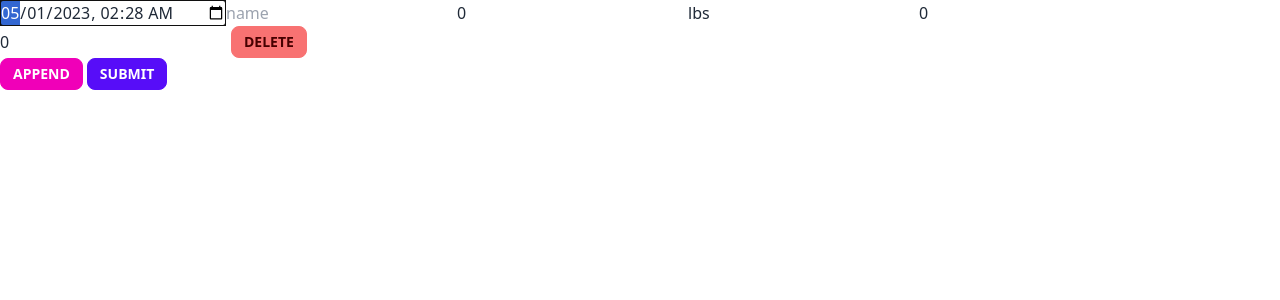
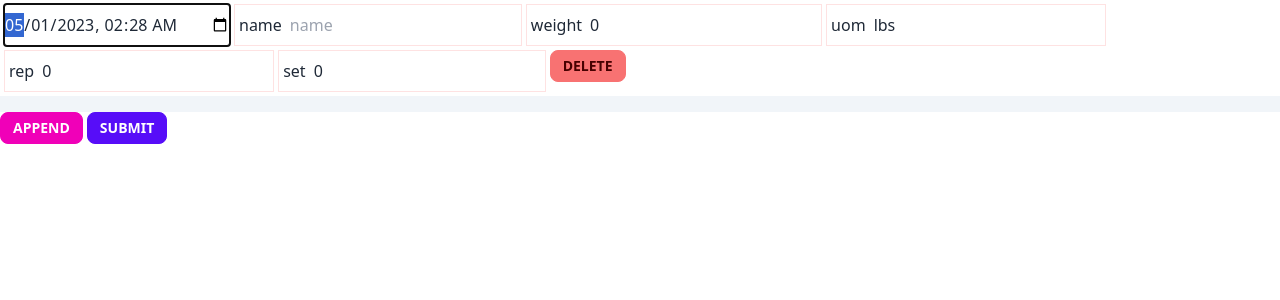
Before and after one commit to odjhey/progressive-overload-is-the-name-of-the-game, a React (Vite) app: page / in a window 1280 px wide. Both pictures are taken after a click on the button "APPEND". Shown: the top 300 px of the page. Built offline with nearby package versions, Linux system fonts and the light colour scheme.

Commit message:
feat: add some styling

```diff
--- a/src/App.tsx
+++ b/src/App.tsx
@@ -1,4 +1,4 @@
-import { useEffect } from "react";
+import { PropsWithChildren, useEffect } from "react";
 import { useForm, useFieldArray, } from "react-hook-form";
 
 type FormValues = {
@@ -11,6 +11,16 @@ type FormValues = {
     rep: number;
   }[];
 };
+
+const LabeledFieldLayout = ({ children }: PropsWithChildren) => {
+  return (
+
+    <div className="flex gap-1 border border-solid border-red-100">
+      {children}
+    </div>
+
+  )
+}
 
 
 export default function App() {
@@ -46,14 +56,18 @@ export default function App() {
     localStorage.setItem(lskey, JSON.stringify(data))
   }
 
+  const TAB_FIELD_COUNT = 6
+
   return (
     <div>
       <form onSubmit={handleSubmit(onSubmit)}>
         {fields.map((field, index) => {
           return (
             <div key={field.id}>
-              <section className="flex flex-wrap" key={field.id}>
+              <section className="flex flex-wrap gap-1 p-1" key={field.id}>
+
                 <input
+                  tabIndex={1 + (index * TAB_FIELD_COUNT)}
                   {...register(`lifts.${index}.date` as const, {
                     required: true
                   })}
@@ -61,15 +75,22 @@ export default function App() {
                   type="datetime-local"
                 />
 
+                <LabeledFieldLayout>
+                  <label className="label" htmlFor={`lifts.${index}.name`}>name</label>
                   <input
+                    tabIndex={2 + (index * TAB_FIELD_COUNT)}
                     placeholder="name"
                     {...register(`lifts.${index}.name` as const, {
                       required: true
                     })}
                     className={errors?.lifts?.[index]?.name ? "error" : ""}
                   />
+                </LabeledFieldLayout>
 
+                <LabeledFieldLayout>
+                  <label className="label" htmlFor={`lifts.${index}.weight`}>weight</label>
                   <input
+                    tabIndex={3 + (index * TAB_FIELD_COUNT)}
                     placeholder="weight"
                     type="number"
                     {...register(`lifts.${index}.weight` as const, {
@@ -77,17 +98,24 @@ export default function App() {
                       required: true
                     })}
                     className={errors?.lifts?.[index]?.weight ? "error" : ""}
-                />
+                  /></LabeledFieldLayout>
 
+                <LabeledFieldLayout>
+                  <label className="label" htmlFor={`lifts.${index}.uom`}>uom</label>
                   <input
+                    tabIndex={4 + (index * TAB_FIELD_COUNT)}
                     placeholder="uom"
                     {...register(`lifts.${index}.uom` as const, {
                       required: true
                     })}
                     className={errors?.lifts?.[index]?.name ? "error" : ""}
                   />
+                </LabeledFieldLayout>
 
+                <LabeledFieldLayout>
+                  <label className="label" htmlFor={`lifts.${index}.rep`}>rep</label>
                   <input
+                    tabIndex={5 + (index * TAB_FIELD_COUNT)}
                     placeholder="rep"
                     type="number"
                     {...register(`lifts.${index}.rep` as const, {
@@ -96,7 +124,13 @@ export default function App() {
                     })}
                     className={errors?.lifts?.[index]?.rep ? "error" : ""}
                   />
+                </LabeledFieldLayout>
+
+
+                <LabeledFieldLayout>
+                  <label className="label" htmlFor={`lifts.${index}.set`}>set</label>
                   <input
+                    tabIndex={6 + (index * TAB_FIELD_COUNT)}
                     placeholder="set"
                     type="number"
                     {...register(`lifts.${index}.set` as const, {
@@ -105,11 +139,13 @@ export default function App() {
                     })}
                     className={errors?.lifts?.[index]?.set ? "error" : ""}
                   />
+                </LabeledFieldLayout>
 
                 <button className="btn btn-error btn-sm" type="button" onClick={() => remove(index)}>
                   DELETE
                 </button>
               </section>
+              <div className="bg-slate-100 p-2"></div>
             </div>
           );
         })}
```
Also changed, not shown: 1 other file (tests, documents, lock files or other folders). Lines whose indentation alone changed are shown as unchanged.
